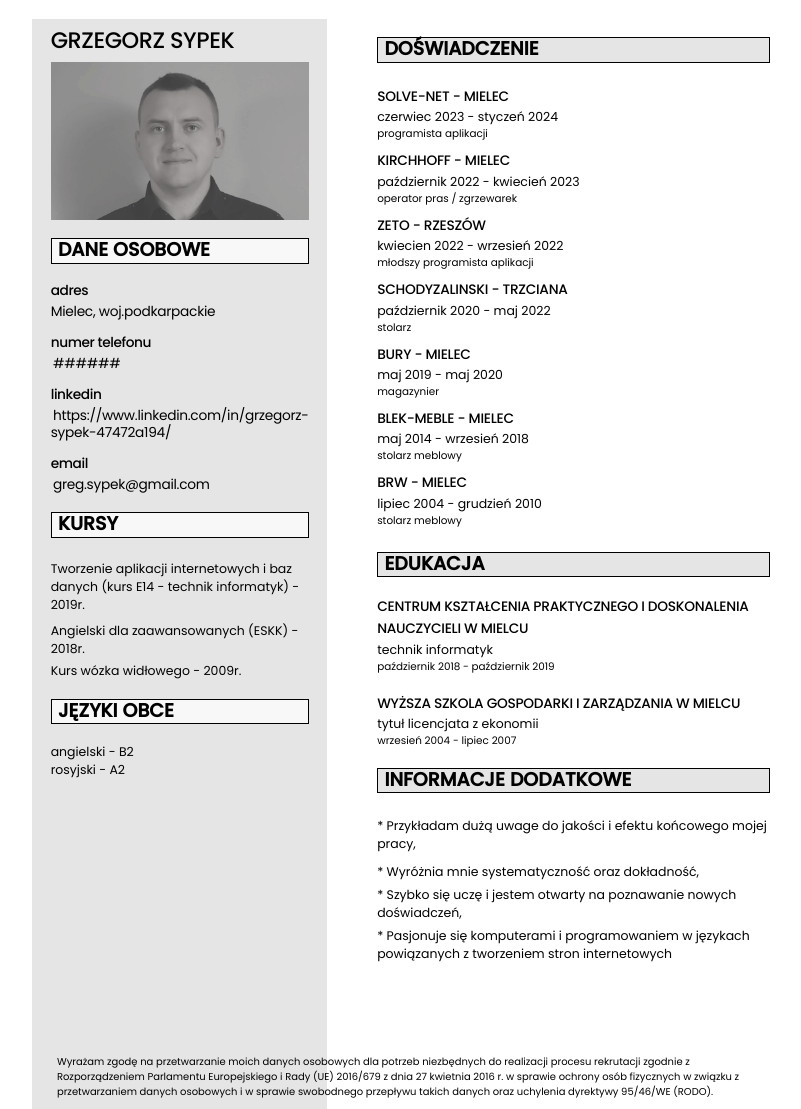
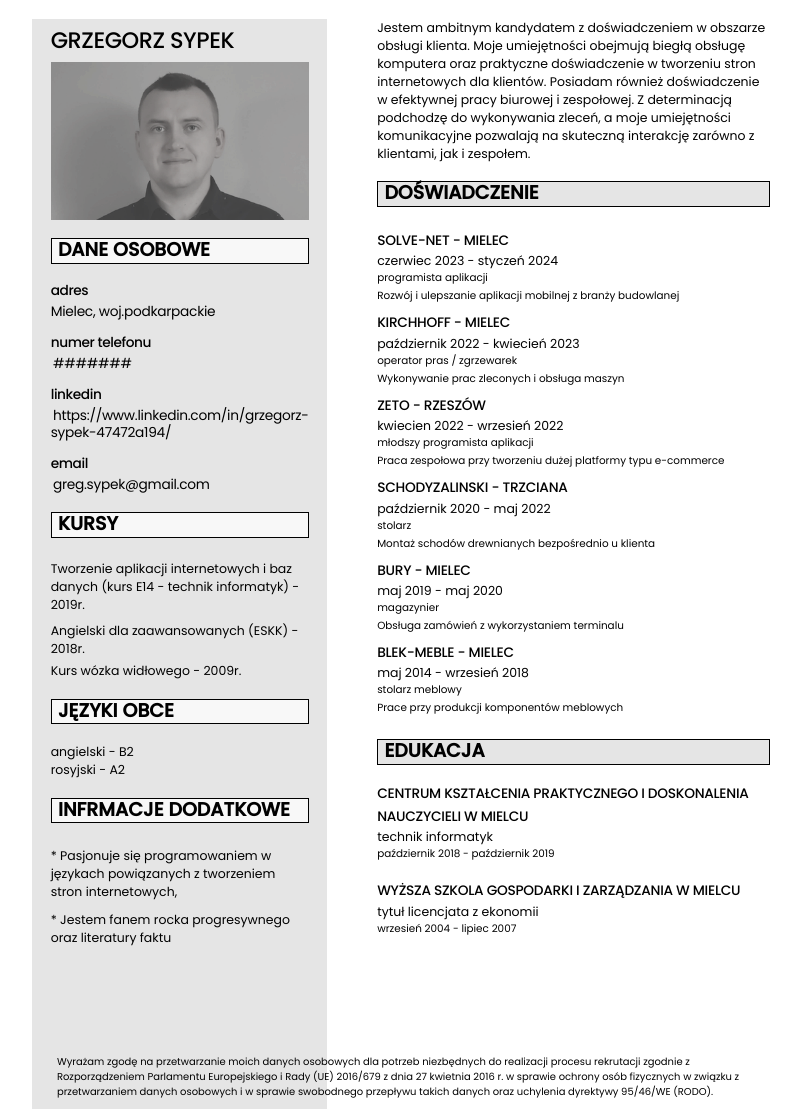
Before and after one commit to gregsypek/CV, a plain HTML site: page index_robotnik.html in a window 1280 px wide. Shown: the whole page, without its empty margins (236-1037 px from the left). Drawn offline with Linux system fonts and the light colour scheme.

Commit message:
update 04.01.2024

```diff
--- a/index_robotnik.html
+++ b/index_robotnik.html
@@ -224,7 +224,8 @@
 						</div>
 						<div class="title phone">
 							<h4>numer telefonu</h4>
-							<a href="#">######</a>
+							<!-- <a href="504522440">504522440</a> -->
+							<a href="#####">#######</a>
 						</div>
 						<div class="title linkedin">
 							<h4>linkedin</h4>
@@ -262,47 +263,79 @@
 							<li>rosyjski - <span>A2</span></li>
 						</ul>
 					</div>
+					<div class="box hobby">
+						<header class="header header-white">
+							<h3>Infrmacje dodatkowe</h3>
+						</header>
+						<ul>
+							<li style="padding-block: 5px">
+								* Pasjonuje się programowaniem w językach powiązanych z
+								tworzeniem stron internetowych,
+							</li>
+							<li style="padding-block: 5px">
+								* Jestem fanem rocka progresywnego oraz literatury faktu
+							</li>
+						</ul>
+					</div>
 				</div>
 			</section>
 			<section class="right">
 				<div class="projects">
+					<article class="project">
+						Jestem ambitnym kandydatem z doświadczeniem w obszarze obsługi
+						klienta. Moje umiejętności obejmują biegłą obsługę komputera oraz
+						praktyczne doświadczenie w tworzeniu stron internetowych dla
+						klientów. Posiadam również doświadczenie w efektywnej pracy biurowej
+						i zespołowej. Z determinacją podchodzę do wykonywania zleceń, a moje
+						umiejętności komunikacyjne pozwalają na skuteczną interakcję zarówno
+						z klientami, jak i zespołem.
+					</article>
+				</div>
+				<div class="projects">
 					<header class="header header-color">
 						<h3>Doświadczenie</h3>
 					</header>
+
 					<article class="project experience">
 						<h4>SOLVE-NET - MIELEC</h4>
 						<span class="link">czerwiec 2023 - styczeń 2024</span>
-						<small style="display: block">programista aplikacji</small>
+						<small style="display: block">programista aplikacji </small>
+						<small>
+							Rozwój i ulepszanie aplikacji mobilnej z branży budowlanej</small
+						>
 					</article>
 					<article class="project experience">
 						<h4>KIRCHHOFF - MIELEC</h4>
 						<span class="link">październik 2022 - kwiecień 2023</span>
-						<small style="display: block">operator pras / zgrzewarek</small>
+						<small style="display: block">operator pras / zgrzewarek </small>
+						<small>Wykonywanie prac zleconych i obsługa maszyn</small>
 					</article>
 					<article class="project experience">
 						<h4>ZETO - RZESZÓW</h4>
 						<span class="link">kwiecien 2022 - wrzesień 2022</span>
 						<small style="display: block">młodszy programista aplikacji</small>
+						<small
+							>Praca zespołowa przy tworzeniu dużej platformy typu
+							e-commerce</small
+						>
 					</article>
 					<article class="project experience">
 						<h4>SCHODYZALINSKI - TRZCIANA</h4>
 						<span class="link">październik 2020 - maj 2022</span>
 						<small style="display: block">stolarz</small>
+						<small>Montaż schodów drewnianych bezpośrednio u klienta</small>
 					</article>
 					<article class="project experience">
 						<h4>BURY - MIELEC</h4>
 						<span class="link">maj 2019 - maj 2020</span>
 						<small style="display: block">magazynier</small>
+						<small>Obsługa zamówień z wykorzystaniem terminalu</small>
 					</article>
 					<article class="project experience">
 						<h4>BLEK-MEBLE - MIELEC</h4>
 						<span class="link">maj 2014 - wrzesień 2018</span>
 						<small style="display: block">stolarz meblowy</small>
-					</article>
-					<article class="project experience">
-						<h4>BRW - MIELEC</h4>
-						<span class="link">lipiec 2004 - grudzień 2010</span>
-						<small style="display: block">stolarz meblowy</small>
+						<small>Prace przy produkcji komponentów meblowych</small>
 					</article>
 				</div>
 
@@ -327,30 +360,14 @@
 						<small style="display: block">wrzesień 2004 - lipiec 2007</small>
 					</article>
 				</div>
-				<div class="projects">
+				<!-- <div class="projects">
 					<header class="header header-color">
 						<h3>Informacje dodatkowe</h3>
 					</header>
 					<article class="project">
-						<ul>
-							<li style="padding-block: 5px">
-								* Przykładam dużą uwage do jakości i efektu końcowego mojej
-								pracy,
-							</li>
-							<li style="padding-block: 5px">
-								* Wyróżnia mnie systematyczność oraz dokładność,
-							</li>
-							<li>
-								* Szybko się uczę i jestem otwarty na poznawanie nowych
-								doświadczeń,
-							</li>
-							<li style="padding-block: 5px">
-								* Pasjonuje się komputerami i programowaniem w językach
-								powiązanych z tworzeniem stron internetowych
-							</li>
-						</ul>
+
 					</article>
-				</div>
+				</div> -->
 			</section>
 			<footer>
 				<blockquote>
```
